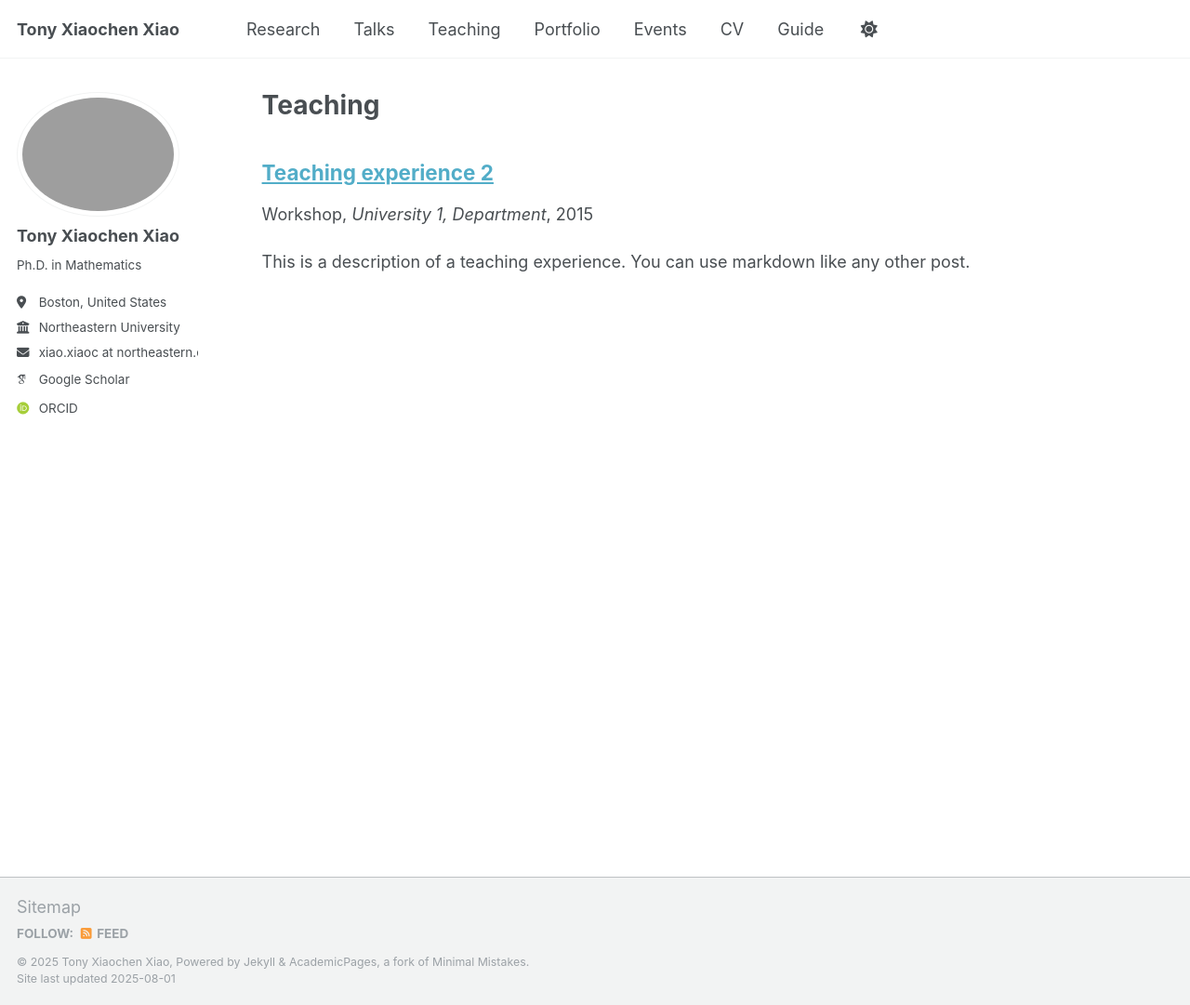
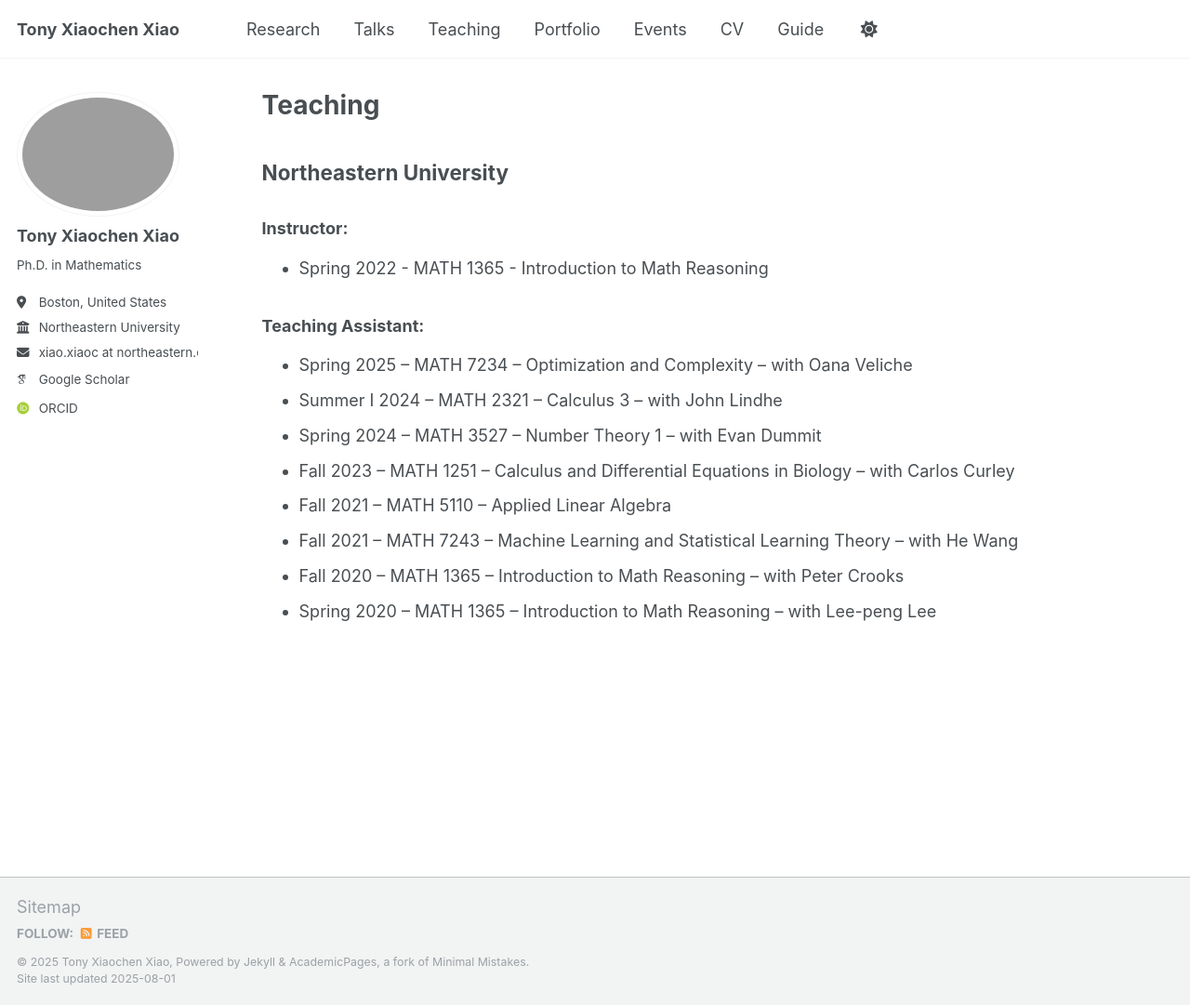
Before and after one commit to tonyxiaochenxiao/tonyxiaochenxiao.github.io, a Jekyll site: the page built from _pages/teaching.html, in a window 1280 px wide and 1081 px high. Shown: the whole window at 93% size. Built offline with Jekyll 4.4.1, drawn with Linux system fonts in a browser that asks for light colours; some web fonts are replaced; a script that is not in the unit is left out.

Commit message:
Update teaching.html

```diff
--- a/_pages/teaching.html
+++ b/_pages/teaching.html
@@ -7,6 +7,27 @@ author_profile: true
 
 {% include base_path %}
 
+<!--
 {% for post in site.teaching reversed %}
   {% include archive-single.html %}
 {% endfor %}
+-->
+
+<h2>Northeastern University</h2>
+
+<h3>Instructor:</h3>
+<ul style="font-size: 1rem; line-height: 1.6;">
+  <li>Spring 2022 - MATH 1365 - Introduction to Math Reasoning</li>
+</ul>
+
+<h3>Teaching Assistant:</h3>
+<ul style="font-size: 1rem; line-height: 1.6;">
+  <li>Spring 2025 – MATH 7234 – Optimization and Complexity – with Oana Veliche</li>
+  <li>Summer I 2024 – MATH 2321 – Calculus 3 – with John Lindhe</li>
+  <li>Spring 2024 – MATH 3527 – Number Theory 1 – with Evan Dummit</li>
+  <li>Fall 2023 – MATH 1251 – Calculus and Differential Equations in Biology – with Carlos Curley</li>
+  <li>Fall 2021 – MATH 5110 – Applied Linear Algebra</li>
+  <li>Fall 2021 – MATH 7243 – Machine Learning and Statistical Learning Theory – with He Wang</li>
+  <li>Fall 2020 – MATH 1365 – Introduction to Math Reasoning – with Peter Crooks</li>
+  <li>Spring 2020 – MATH 1365 – Introduction to Math Reasoning – with Lee-peng Lee</li>
+</ul>
```
